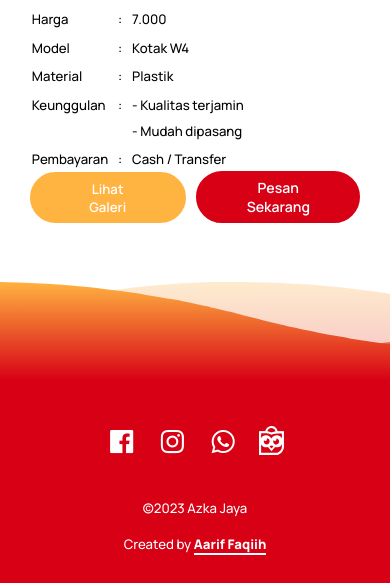
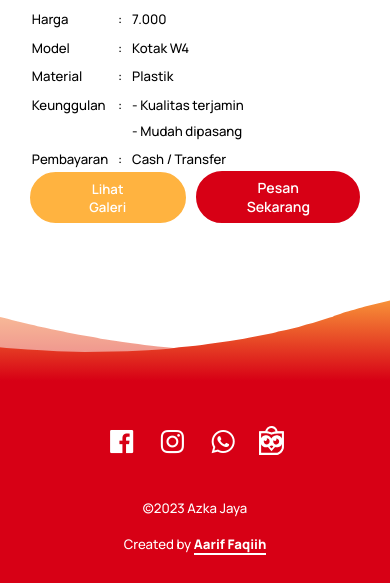
Before and after one commit to azkajaya/azkajaya.github.io, a plain HTML site: page html/piala.html in a window 390 px wide. Shown: the part 1984-2567 px from the top of the page. Drawn offline with nearby package versions, Linux system fonts and the light colour scheme; a script that the page names is missing.

Commit message:
piala.css

```diff
--- a/css/piala.css
+++ b/css/piala.css
@@ -858,6 +858,38 @@ footer .credit a {
   .galeri {
     padding-bottom: 16rem !important;
   }
+
+    footer .wave {
+    position: absolute;
+    top: -100px;
+    left: 0;
+    width: 100%;
+    height: 100px;
+    background: url(../images/wave.svg);
+    background-size: 1000px 1000px;
+  }
+
+  footer .wave#wave1 {
+    z-index: 1000;
+    opacity: 1;
+    bottom: 0;
+    animation: animateWave 3s linear infinite !important;
+  }
+
+  footer .wave#wave2 {
+    z-index: 999;
+    opacity: 0.5;
+    bottom: 10px;
+    animation: animateWave_02 2s linear infinite !important;
+  }
+
+  footer .wave#wave3 {
+    display: none;
+  }
+
+  footer .wave#wave4 {
+    display: none;
+  }
 }
 
 /* Mobile Phone */
```
